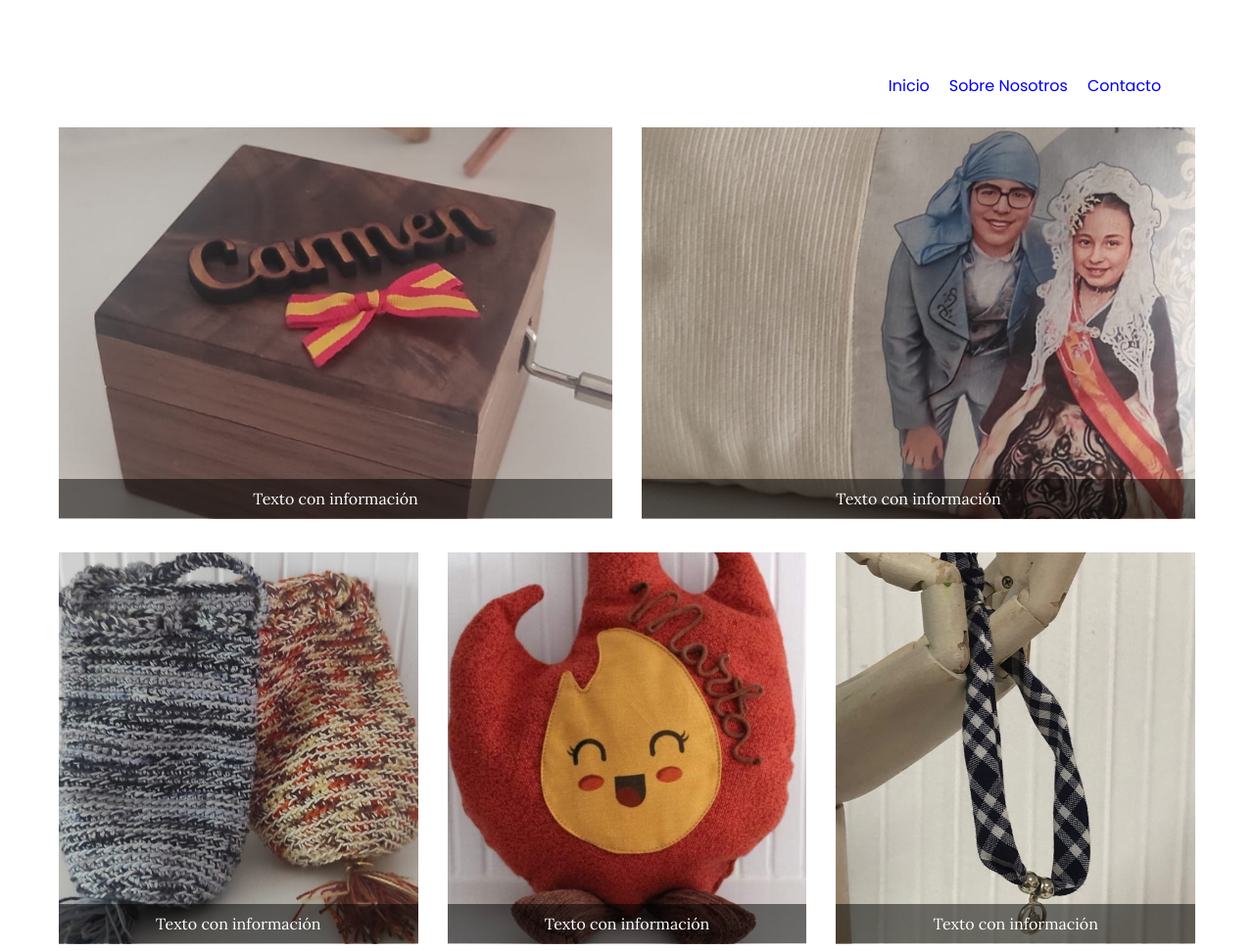
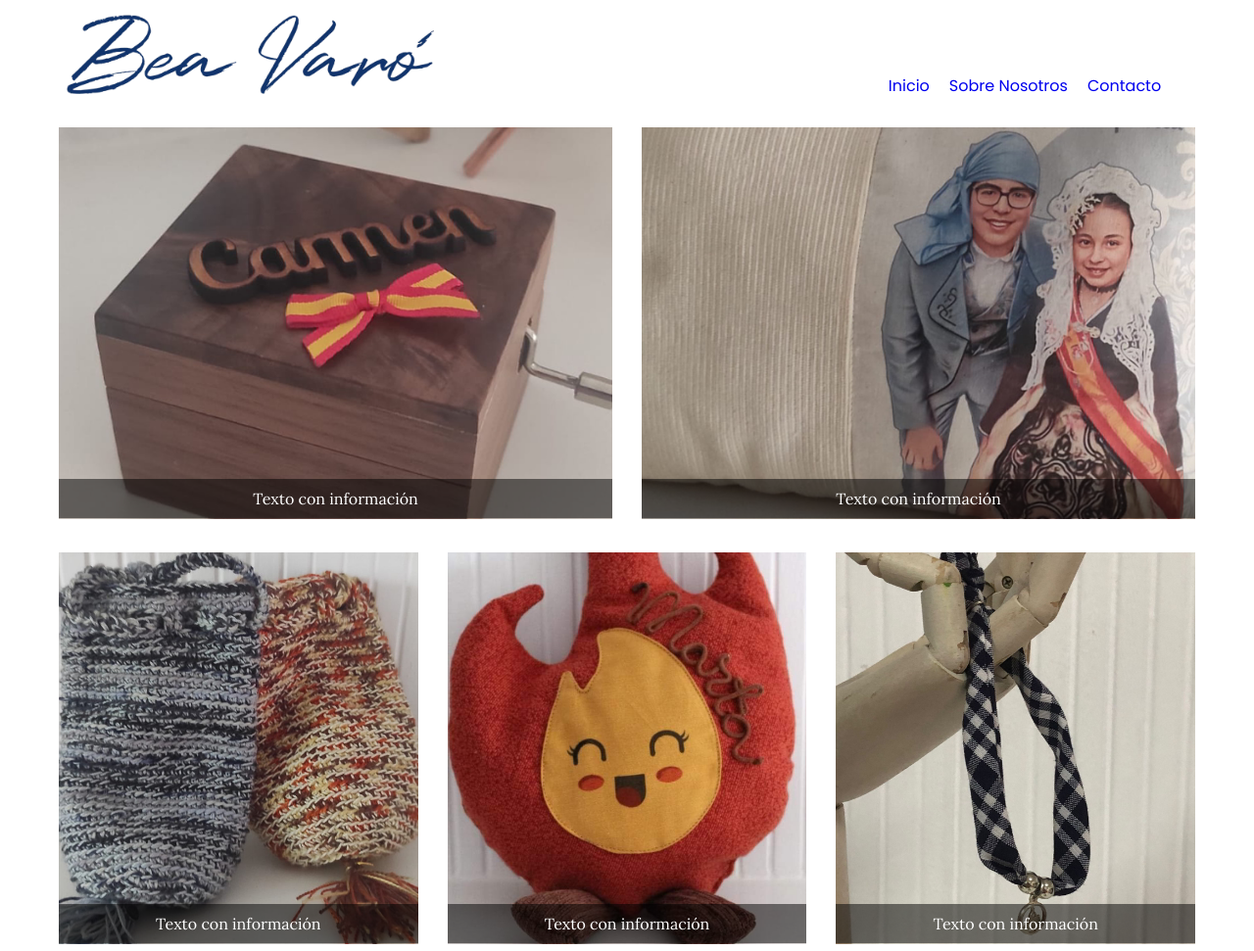
Before and after one commit to Franxobass/BeaVaro, a website: page index.html in a window 1280 px wide. Shown: the top 971 px of the page at 98% size. Drawn offline with nearby package versions, Linux system fonts and the light colour scheme; the site is published under a folder, as on GitHub Pages, so addresses that start at the root find nothing.

Commit message:
Añadiendo ruta del logo

```diff
--- a/header.html
+++ b/header.html
@@ -1,5 +1,5 @@
 <div>
-    <img src="/img/logo.PNG" alt="">
+    <img src="{{urlImagenes}}/img/logo.PNG" alt="">
 </div>
 <nav>
     <a href="#">Inicio</a>
```
